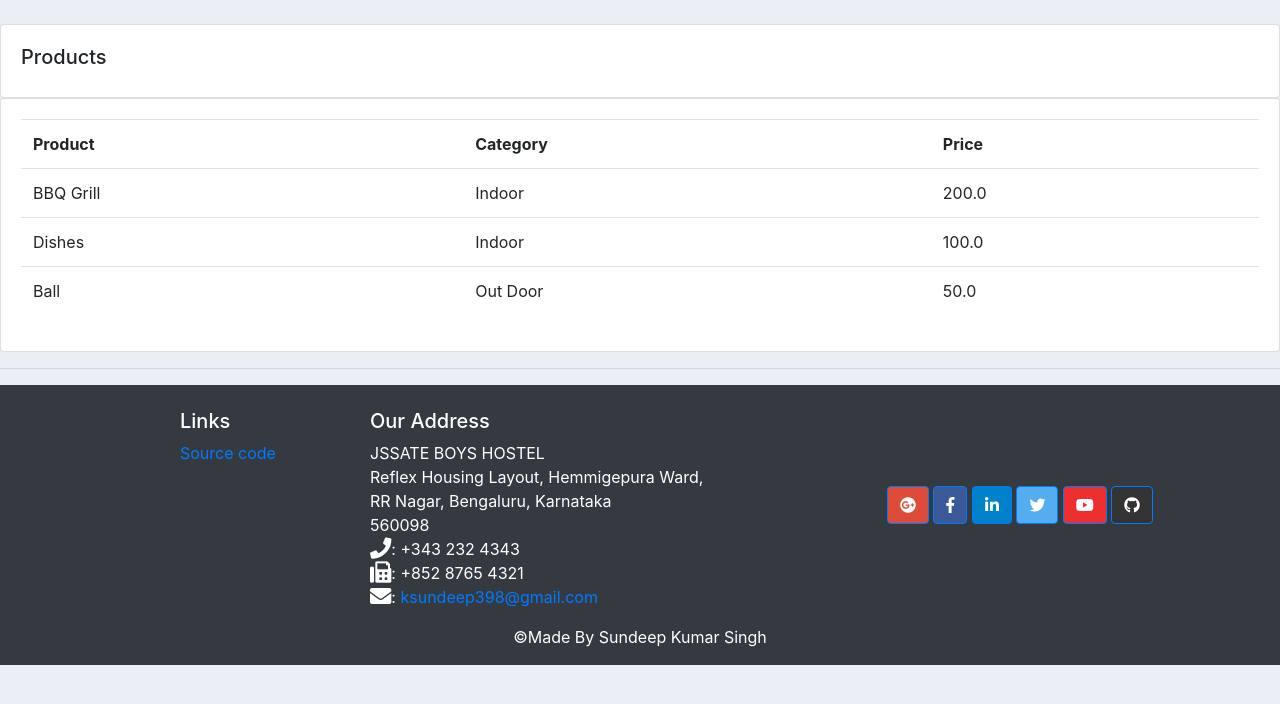
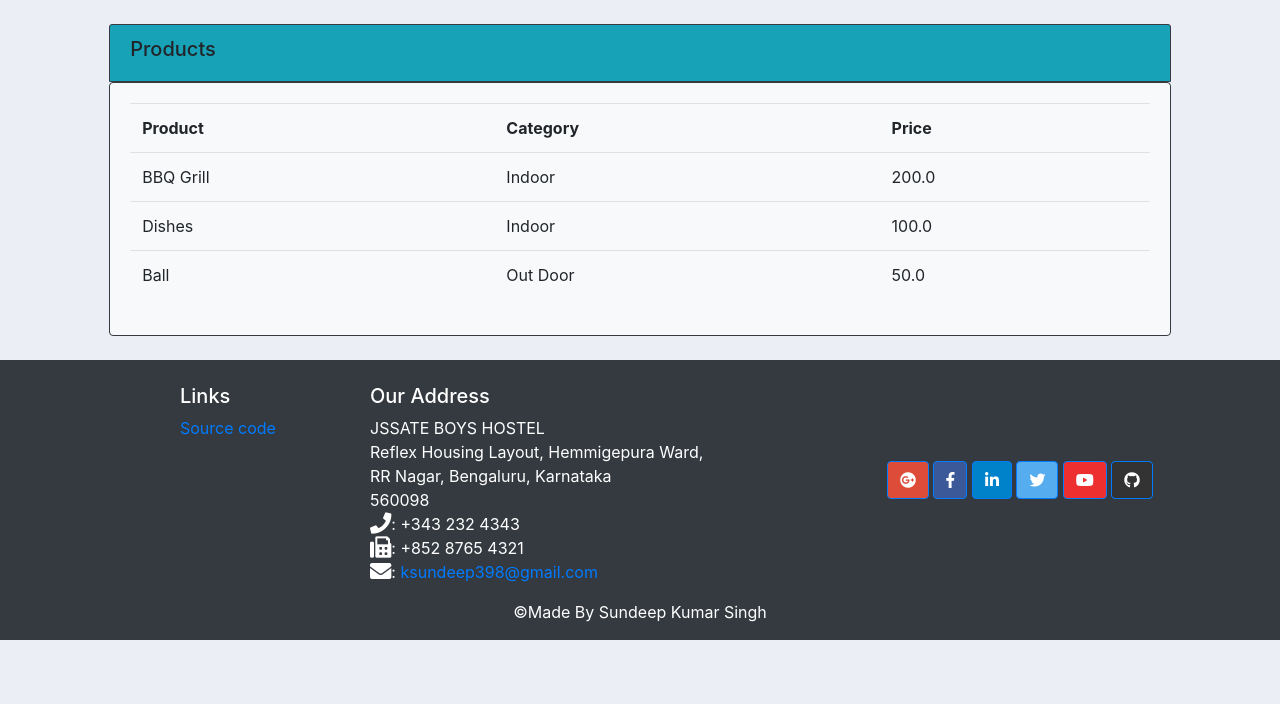
Before and after one commit to Sundeep220/CRMapp, a Django app: page /products/ in a window 1280 px wide. Shown: the part 56-760 px from the top of the page. Run offline with Django 4.2, Linux system fonts and the light colour scheme; a user stored in the database is signed in; data comes from the database, SQL or seed files in the repository; both versions use the stored data as it was after the commit; some libraries are stand-ins or nearby versions.

Commit message:
Made some changes to styling

```diff
--- a/accounts/templates/accounts/base.html
+++ b/accounts/templates/accounts/base.html
@@ -18,7 +18,7 @@
 
 
     {% endblock %}
-    <hr>
+    <br>
 
     {% include 'accounts/footer.html' %}
 
--- a/accounts/templates/accounts/products.html
+++ b/accounts/templates/accounts/products.html
@@ -3,12 +3,12 @@
 {% load static %}
 <br>
 
-		<div class="row">
-			<div class="col-md">
-				<div class="card card-body">
+		<div class="row justify-content-center">
+			<div class="col-md-10 ">
+				<div class="card card-header bg-info border-dark">
 					<h5>Products</h5>
 				</div>
-				<div class="card card-body">
+				<div class="card card-body bg-light border-dark">
 					<table class="table">
 						<tr>
 							<th>Product</th>
```
Also changed, not shown: db.sqlite3.
